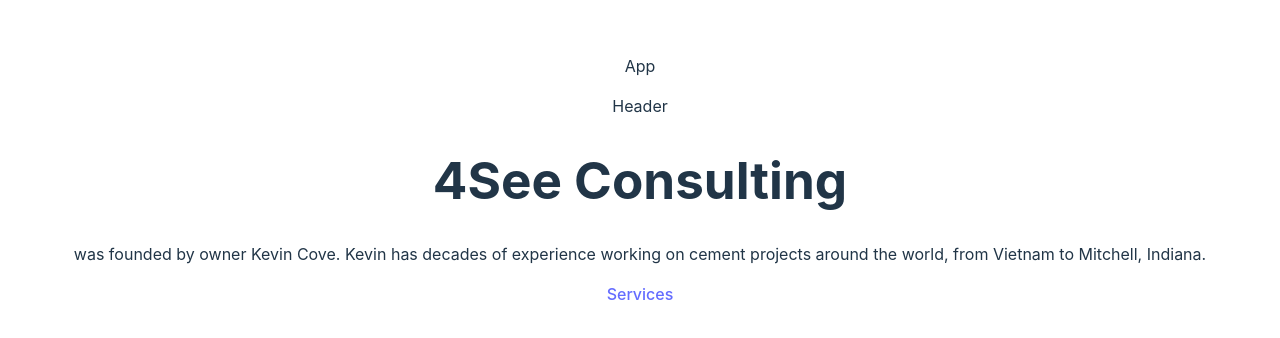
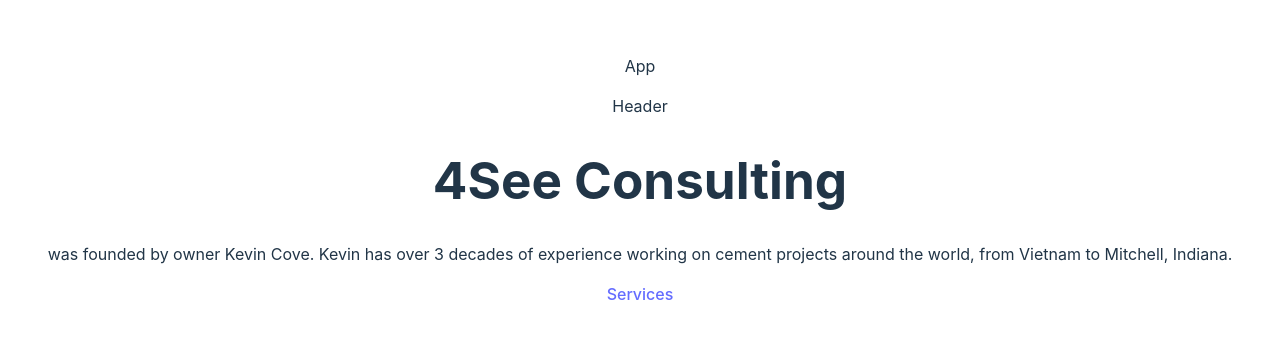
Before and after one commit to gideonMCove/4C-Consulting, a React (Vite) app: page /About in a window 1280 px wide. Shown: the part 228-566 px from the top of the page. Built offline with nearby package versions, Linux system fonts and the light colour scheme.

Commit message:
updated about page

```diff
--- a/src/components/About.jsx
+++ b/src/components/About.jsx
@@ -9,7 +9,7 @@ import { Link } from 'react-router-dom'
 export default function About () {
     return(
         <div className="About">
-            <h1> 4See Consulting</h1><p> was founded by owner Kevin Cove. Kevin has decades of experience working on cement projects around the world, from Vietnam to Mitchell, Indiana.</p>
+            <h1> 4See Consulting</h1><p> was founded by owner Kevin Cove. Kevin has over 3 decades of experience working on cement projects around the world, from Vietnam to Mitchell, Indiana.</p>
             <Button variant="info"  href="/Services" size="sm">Services</Button>
         </div>
     )
```
